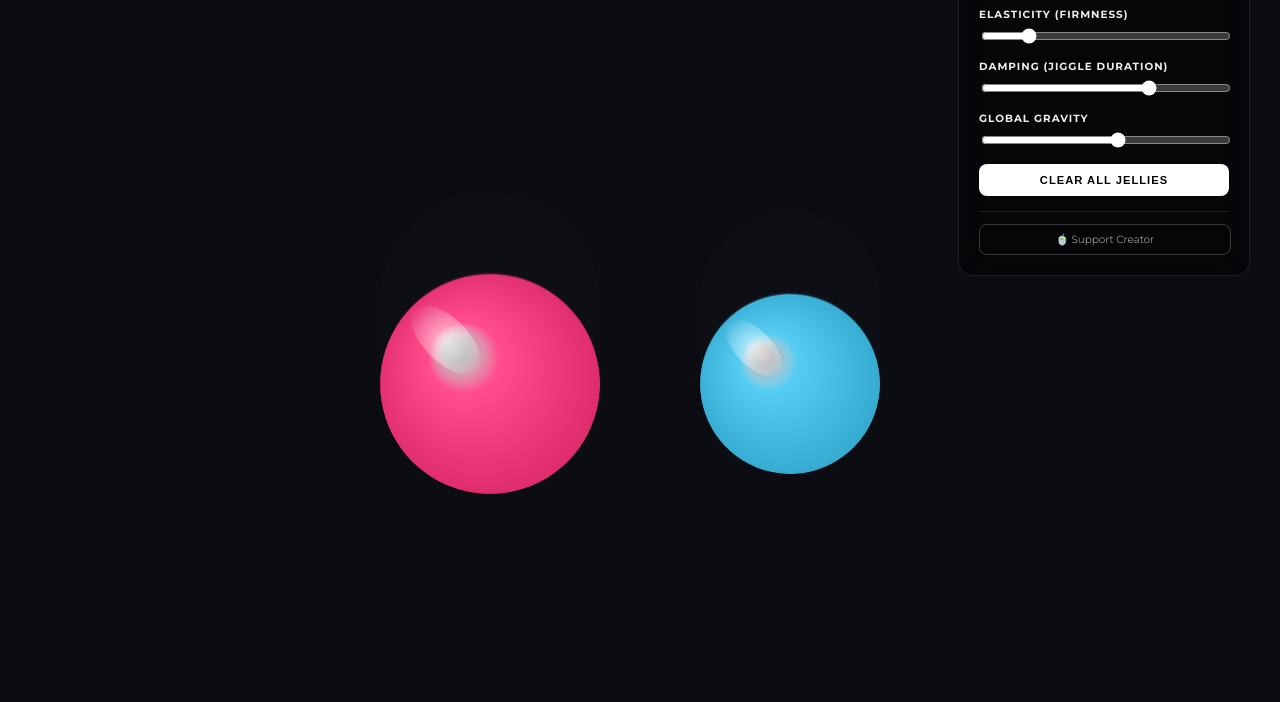
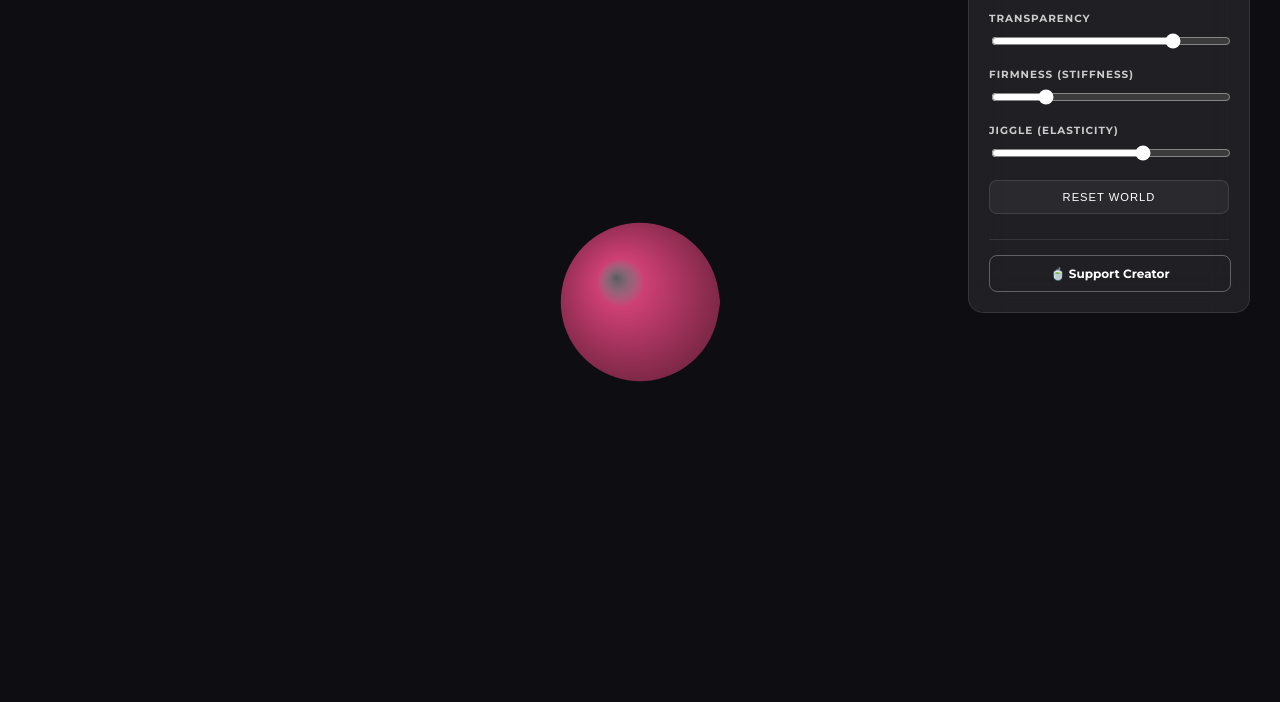
Before and after one commit to Collium/jelly-planet, a plain HTML site: page index.html in a window 1280 px wide. Shown: the part 98-800 px from the top of the page. Drawn offline with Linux system fonts and the light colour scheme.

Commit message:
Update index.html

```diff
--- a/index.html
+++ b/index.html
@@ -3,12 +3,12 @@
 <head>
     <meta charset="UTF-8">
     <meta name="viewport" content="width=device-width, initial-scale=1.0">
-    <title>Jelly Multiverse | Glossy & Splittable</title>
+    <title>Jelly Planet | globaldaily</title>
     <link href="https://fonts.googleapis.com/css2?family=Montserrat:wght@300;700&display=swap" rel="stylesheet">
     <style>
         :root {
-            --bg-color: #101015; /* 약간 더 깊은 우주색 */
-            --panel-bg: rgba(0, 0, 0, 0.5);
+            --bg-color: #0d0d12;
+            --panel-bg: rgba(255, 255, 255, 0.08);
             --text-color: #ffffff;
         }
 
@@ -16,80 +16,81 @@
             margin: 0; padding: 0; width: 100%; height: 100%;
             overflow: hidden; background-color: var(--bg-color);
             font-family: 'Montserrat', sans-serif; color: var(--text-color);
-            user-select: none; /* 텍스트 선택 방지 */
+            user-select: none; touch-action: none;
         }
 
-        canvas { display: block; cursor: copy; } /* 기본 커서는 생성 모양 */
+        canvas { display: block; }
 
         #ui { position: absolute; top: 30px; left: 30px; pointer-events: none; z-index: 2; }
-        h1 { margin: 0; font-size: 1.8rem; letter-spacing: -1px; }
-        p { opacity: 0.6; font-size: 0.8rem; margin: 5px 0; }
-        .inst { font-size: 0.7rem; color: #aaa; background: rgba(255,255,255,0.1); padding: 5px 10px; border-radius: 5px; pointer-events: auto; display: inline-block; margin-top:5px;}
+        h1 { margin: 0; font-size: 1.5rem; letter-spacing: 2px; text-transform: uppercase; }
+        .inst { font-size: 0.7rem; color: #888; margin-top: 5px; }
 
         /* Control Panel */
         #controls {
-            position: absolute; top: 30px; right: 30px; width: 250px;
-            background: var(--panel-bg); backdrop-filter: blur(15px);
+            position: absolute; top: 30px; right: 30px; width: 240px;
+            background: var(--panel-bg); backdrop-filter: blur(20px);
             padding: 20px; border-radius: 15px; z-index: 10;
             border: 1px solid rgba(255,255,255,0.1);
+            pointer-events: auto;
         }
 
-        .control-group { margin-bottom: 12px; }
+        .control-group { margin-bottom: 15px; }
         label {
             display: flex; justify-content: space-between;
             font-size: 0.65rem; text-transform: uppercase;
-            letter-spacing: 1px; margin-bottom: 5px; font-weight: 700; color: #eee;
+            letter-spacing: 1px; margin-bottom: 6px; font-weight: 700; color: #ccc;
         }
 
         input[type="range"], input[type="color"] { width: 100%; cursor: pointer; accent-color: #fff; }
         input[type="color"] { height: 25px; border: none; background: none; padding: 0; }
 
-        button.main-btn {
-            width: 100%; padding: 10px; background: #fff; color: #000;
-            border: none; border-radius: 8px; cursor: pointer;
-            font-weight: 700; font-size: 0.7rem; transition: 0.2s; letter-spacing: 1px;
+        button.reset-btn {
+            width: 100%; padding: 10px; background: rgba(255,255,255,0.05); color: #fff;
+            border: 1px solid rgba(255,255,255,0.1); border-radius: 8px; cursor: pointer;
+            font-size: 0.7rem; letter-spacing: 1px; transition: 0.2s; margin-bottom: 15px;
         }
-        button.main-btn:hover { background: #ff4d8d; color: white; transform: translateY(-2px); }
+        button.reset-btn:hover { background: #fff; color: #000; }
 
+        /* User Requested Support Section */
         .support-section {
-            margin-top: 15px; padding-top: 12px; border-top: 1px solid rgba(255,255,255,0.1);
+            margin-top: 10px; padding-top: 15px; border-top: 1px solid rgba(255,255,255,0.1);
             text-align: center;
         }
         .support-button {
-            display: inline-block; width: 100%; padding: 8px 0;
-            border: 1px solid rgba(255,255,255,0.2); color: #ccc;
-            text-decoration: none; font-size: 0.65rem; border-radius: 8px;
-            transition: 0.2s;
+            display: inline-block; width: 100%; padding: 10px 0;
+            border: 1px solid rgba(255,255,255,0.3); color: #fff;
+            text-decoration: none; font-size: 0.75rem; border-radius: 8px;
+            transition: 0.3s; font-weight: 700;
         }
-        .support-button:hover { background: rgba(255,255,255,0.05); color: white; border-color: white; }
+        .support-button:hover { background: #fff; color: #000; }
     </style>
 </head>
 <body>
 
     <div id="ui">
-        <h1>Jelly Multiverse</h1>
-        <div class="inst">Click empty space to Create | Double-Click Jelly to Split</div>
+        <h1>Jelly Planet</h1>
+        <div class="inst">Click: Create | Double Click: Split | Drag: Poke</div>
     </div>
 
     <div id="controls">
         <div class="control-group">
-            <label>New Jelly Color</label>
-            <input type="color" id="jellyColor" value="#56ccf2">
+            <label>Jelly Color</label>
+            <input type="color" id="jellyColor" value="#ff4d8d">
         </div>
         <div class="control-group">
-            <label>Elasticity (Firmness)</label>
-            <input type="range" id="stiffness" min="0.01" max="0.3" step="0.01" value="0.06">
+            <label>Transparency</label>
+            <input type="range" id="opacity" min="0.1" max="1" step="0.05" value="0.8">
         </div>
         <div class="control-group">
-            <label>Damping (Jiggle Duration)</label>
-            <input type="range" id="damping" min="0.8" max="0.99" step="0.01" value="0.93">
+            <label>Firmness (Stiffness)</label>
+            <input type="range" id="firmness" min="0.01" max="0.2" step="0.01" value="0.05">
         </div>
         <div class="control-group">
-            <label>Global Gravity</label>
-            <input type="range" id="gravity" min="-0.2" max="0.2" step="0.01" value="0.02">
+            <label>Jiggle (Elasticity)</label>
+            <input type="range" id="jiggle" min="0.85" max="0.99" step="0.01" value="0.94">
         </div>
 
-        <button class="main-btn" onclick="clearAll()">CLEAR ALL JELLIES</button>
+        <button class="reset-btn" onclick="clearAll()">RESET WORLD</button>
 
         <div class="support-section">
             <a href="https://buymeacoffee.com/globaldaily" target="_blank" class="support-button">🍵 Support Creator</a>
@@ -102,18 +103,16 @@
         const canvas = document.getElementById('canvas');
         const ctx = canvas.getContext('2d');
 
-        // UI
-        const uiColor = document.getElementById('jellyColor');
-        const uiStiffness = document.getElementById('stiffness');
-        const uiDamping = document.getElementById('damping');
-        const uiGravity = document.getElementById('gravity');
+        const ui = {
+            color: document.getElementById('jellyColor'),
+            opacity: document.getElementById('opacity'),
+            firmness: document.getElementById('firmness'),
+            jiggle: document.getElementById('jiggle')
+        };
 
-        let width, height;
-        let jellies = [];
-        let mouse = { x: -1000, y: -1000, down: false };
-        let dragTarget = null;
+        let width, height, jellies = [];
+        let mouse = { x: -1000, y: -1000 };
 
-        // 색상 유틸리티 (Hex to RGB for gradient)
         function hexToRgb(hex) {
             const r = parseInt(hex.slice(1, 3), 16);
             const g = parseInt(hex.slice(3, 5), 16);
@@ -122,243 +121,113 @@
         }
 
         class Point {
-            constructor(x, y, baseX, baseY) {
-                this.x = x; this.y = y;
-                this.oldX = x; this.oldY = y;
-                // baseX/Y are relative to jelly center
-                this.relX = baseX; this.relY = baseY;
+            constructor(x, y) {
+                this.x = x; this.y = y; this.ox = x; this.oy = y;
             }
-            update(centerX, centerY, stiffness, damping, gravity) {
-                let vx = (this.x - this.oldX) * damping;
-                let vy = (this.y - this.oldY) * damping;
-                this.oldX = this.x; this.oldY = this.y;
+            update(damp) {
+                let vx = (this.x - this.ox) * damp;
+                let vy = (this.y - this.oy) * damp;
+                this.ox = this.x; this.oy = this.y;
+                this.x += vx; this.y += vy;
 
-                // Target condition: Base shape relative to current center
-                let targetX = centerX + this.relX;
-                let targetY = centerY + this.relY;
-
-                this.x += vx + (targetX - this.x) * stiffness;
-                this.y += vy + (targetY - this.y) * stiffness + gravity;
-
-                // Mouse Drag Interaction
-                if(this === dragTarget) {
-                    this.x += (mouse.x - this.x) * 0.3;
-                    this.y += (mouse.y - this.y) * 0.3;
+                let dx = mouse.x - this.x; let dy = mouse.y - this.y;
+                let dist = Math.sqrt(dx*dx + dy*dy);
+                if (dist < 80) {
+                    let angle = Math.atan2(dy, dx);
+                    let force = (80 - dist) * 0.06;
+                    this.x -= Math.cos(angle) * force;
+                    this.y -= Math.sin(angle) * force;
                 }
+                if (this.x < 0) this.x = 0; else if (this.x > width) this.x = width;
+                if (this.y < 0) this.y = 0; else if (this.y > height) this.y = height;
             }
         }
 
         class Jelly {
-            constructor(x, y, radius, color) {
-                this.x = x; this.y = y;
-                this.baseRadius = radius;
-                this.color = color;
-                this.rgb = hexToRgb(color);
-                this.points = [];
-                this.segments = Math.floor(radius / 4) + 15; // 라디우스에 따라 포인트 수 조절
-                this.segments = Math.max(15, Math.min(this.segments, 40)); // 15~40개 제한
-                this.id = Date.now() + Math.random();
-                this.initPoints();
+            constructor(x, y, r, color) {
+                this.x = x; this.y = y; this.radius = r; this.color = color;
+                this.points = []; this.numPoints = 20;
+                for (let i = 0; i < this.numPoints; i++) {
+                    const a = (i / this.numPoints) * Math.PI * 2;
+                    this.points.push(new Point(x + Math.cos(a) * r, y + Math.sin(a) * r));
+                }
+                this.core = new Point(x, y);
             }
-
-            initPoints() {
-                this.points = [];
-                for (let i = 0; i < this.segments; i++) {
-                    let angle = (i / this.segments) * Math.PI * 2;
-                    let rx = Math.cos(angle) * this.baseRadius;
-                    let ry = Math.sin(angle) * this.baseRadius;
-                    // 포인트 생성 (중심 기준 상대 좌표 저장)
-                    this.points.push(new Point(this.x + rx, this.y + ry, rx, ry));
-                }
+            update() {
+                const damp = parseFloat(ui.jiggle.value);
+                const stiff = parseFloat(ui.firmness.value);
+                this.core.update(damp);
+                let cx = 0, cy = 0;
+                this.points.forEach((p, i) => {
+                    p.update(damp);
+                    const a = (i / this.numPoints) * Math.PI * 2;
+                    const tx = this.core.x + Math.cos(a) * this.radius;
+                    const ty = this.core.y + Math.sin(a) * this.radius;
+                    p.x += (tx - p.x) * stiff; p.y += (ty - p.y) * stiff;
+                    const next = this.points[(i + 1) % this.numPoints];
+                    const dist = Math.hypot(next.x - p.x, next.y - p.y);
+                    const desired = (Math.PI * 2 * this.radius) / this.numPoints;
+                    const diff = (dist - desired) * 0.4;
+                    const nx = ((next.x - p.x) / dist) * diff;
+                    const ny = ((next.y - p.y) / dist) * diff;
+                    p.x += nx; p.y += ny; next.x -= nx; next.y -= ny;
+                    cx += p.x; cy += p.y;
+                });
+                this.x = cx / this.numPoints; this.y = cy / this.numPoints;
             }
-
-            update(stiffness, damping, gravity) {
-                // 1. Calculate average center from current points
-                let avgX = 0, avgY = 0;
-                this.points.forEach(p => { avgX += p.x; avgY += p.y; });
-                this.x = avgX / this.points.length;
-                this.y = avgY / this.points.length;
-
-                // 2. Update points based on center and physics
-                this.points.forEach(p => p.update(this.x, this.y, stiffness, damping, gravity));
-
-                // 3. Screen Boundary checks (simple)
-                if(this.y + this.baseRadius > height) { // 바닥 충돌 시 튀어오름
-                     this.points.forEach(p => p.oldY = p.y + (p.y - p.oldY) * 0.5 + 2);
-                }
-            }
-
             draw() {
-                // Path 그리기
+                const rgb = hexToRgb(this.color);
+                const alpha = ui.opacity.value;
                 ctx.beginPath();
                 ctx.moveTo(this.points[0].x, this.points[0].y);
                 for (let i = 0; i < this.points.length; i++) {
-                    let p0 = this.points[i];
-                    let p1 = this.points[(i + 1) % this.points.length];
-                    let xc = (p0.x + p1.x) / 2;
-                    let yc = (p0.y + p1.y) / 2;
-                    ctx.quadraticCurveTo(p0.x, p0.y, xc, yc);
+                    const p1 = this.points[i];
+                    const p2 = this.points[(i + 1) % this.points.length];
+                    ctx.quadraticCurveTo(p1.x, p1.y, (p1.x + p2.x) / 2, (p1.y + p2.y) / 2);
                 }
                 ctx.closePath();
+                const grad = ctx.createRadialGradient(this.core.x - this.radius*0.3, this.core.y - this.radius*0.3, 0, this.core.x, this.core.y, this.radius*1.5);
+                grad.addColorStop(0, `rgba(255, 255, 255, ${alpha*0.4})`);
+                grad.addColorStop(0.2, `rgba(${rgb}, ${alpha})`);
+                grad.addColorStop(1, `rgba(${rgb.split(',').map(v=>v*0.4).join(',')}, ${alpha})`);
+                ctx.fillStyle = grad; ctx.fill();
+            }
+            isInside(x, y) { return Math.hypot(x - this.x, y - this.y) < this.radius; }
+        }
 
-                // --- 질감 구현 핵심 (조명/광택) ---
-
-                // 1. 기본 베이스 그레이디언트 (깊이감)
-                // 빛이 왼쪽 상단(this.x-r, this.y-r)에서 온다고 가정
-                let r = this.baseRadius;
-                let grad = ctx.createRadialGradient(
-                    this.x - r*0.3, this.y - r*0.3, r * 0.1, // 빛을 받는 중심
-                    this.x, this.y, r * 1.2                  // 젤리 전체 영역
-                );
-                grad.addColorStop(0, `rgba(255, 255, 255, 0.3)`); // 아주 밝은 하이라이트
-                grad.addColorStop(0.2, `rgb(${this.rgb})`);         // 원래 색상
-                grad.addColorStop(1, `rgba(${hexToRgb(this.adjustColor(this.color, -40))}, 1)`); // 어두운 그림자
-
-                ctx.fillStyle = grad;
-                ctx.fill();
-
-                // 2. 표면 하이라이트 (반짝임)
-                ctx.save();
-                ctx.clip(); // 젤리 모양 내부로 제한
-
-                ctx.beginPath();
-                // 왼쪽 상단에 타원형 반사광 배치
-                ctx.ellipse(this.x - r*0.4, this.y - r*0.4, r*0.4, r*0.2, Math.PI/4, 0, Math.PI*2);
-                let highGrad = ctx.createRadialGradient(
-                    this.x - r*0.4, this.y - r*0.4, 0,
-                    this.x - r*0.4, this.y - r*0.4, r*0.4
-                );
-                highGrad.addColorStop(0, 'rgba(255, 255, 255, 0.6)');
-                highGrad.addColorStop(1, 'rgba(255, 255, 255, 0)');
-                ctx.fillStyle = highGrad;
-                ctx.fill();
-                ctx.restore();
-            }
-
-            // 색상 밝기 조절 유틸리티
-            adjustColor(hex, amount) {
-                return '#' + hex.replace(/^#/, '').replace(/../g, hex => ('0' + Math.min(255, Math.max(0, parseInt(hex, 16) + amount)).toString(16)).slice(-2));
-            }
-
-            // 젤리 내부에 마우스가 있는지 확인
-            contains(px, py) {
-                // 단순 원형 범위 체크
-                let dx = px - this.x;
-                let dy = py - this.y;
-                return (dx*dx + dy*dy) < (this.baseRadius * this.baseRadius * 1.2); // 약간 여유둠
-            }
-
-            // 포인트 중 마우스와 가장 가까운 것 찾기 (드래그용)
-            getClosestPoint(px, py) {
-                let minDst = Infinity;
-                let closest = null;
-                this.points.forEach(p => {
-                    let dst = Math.hypot(p.x - px, p.y - py);
-                    if(dst < minDst && dst < 30) { // 30px 이내
-                        minDst = dst; closest = p;
-                    }
-                });
-                return closest;
+        function resize() { width = canvas.width = window.innerWidth; height = canvas.height = window.innerHeight; }
+        function createJelly(x, y) { jellies.push(new Jelly(x, y, 80, ui.color.value)); }
+        function clearAll() { jellies = []; }
+        function splitJelly(j) {
+            const idx = jellies.indexOf(j);
+            if(idx > -1 && j.radius > 30) {
+                jellies.splice(idx, 1);
+                const nr = j.radius * 0.7;
+                jellies.push(new Jelly(j.x - nr, j.y, nr, j.color));
+                jellies.push(new Jelly(j.x + nr, j.y, nr, j.color));
             }
         }
 
-        // --- 메인 로직 ---
-
-        function resize() { width = canvas.width = window.innerWidth; height = canvas.height = window.innerHeight; }
-
-        // 새 젤리 생성
-        function createJelly(x, y) {
-            // 조절창에서 설정된 값 기준
-            const radius = Math.random() * 40 + 60; // 60~100 사이
-            jellies.push(new Jelly(x, y, radius, uiColor.value));
-        }
-
-        // 젤리 분할 (더블 클릭)
-        function splitJelly(target) {
-            const idx = jellies.indexOf(target);
-            if(idx === -1 || target.baseRadius < 25) return; // 너무 작으면 안 쪼갬
-
-            jellies.splice(idx, 1); // 원본 삭제
-
-            const newRadius = target.baseRadius * 0.707; // 질량(면적)이 절반이 되는 반지름 (r / sqrt(2))
-            const color = target.color;
-
-            // 약간 비껴나게 두 개 생성
-             jellies.push(new Jelly(target.x - newRadius, target.y, newRadius, color));
-             jellies.push(new Jelly(target.x + newRadius, target.y, newRadius, color));
-        }
-
-        function clearAll() { jellies = []; }
-
-        // --- 이벤트 리스너 ---
         window.addEventListener('resize', resize);
-
-        canvas.addEventListener('mousemove', e => { mouse.x = e.clientX; mouse.y = e.clientY; });
-
-        canvas.addEventListener('mousedown', e => {
-            mouse.down = true;
-            // 루프를 거꾸로 돌려서 가장 위에 있는 젤리 선택
-            for (let i = jellies.length - 1; i >= 0; i--) {
-                if(jellies[i].contains(mouse.x, mouse.y)) {
-                    // 포인트 드래그 시도
-                    dragTarget = jellies[i].getClosestPoint(mouse.x, mouse.y);
-                    if(dragTarget) return; // 포인트 잡았으면 생성 안 함
-                }
-            }
+        window.addEventListener('mousemove', e => { mouse.x = e.clientX; mouse.y = e.clientY; });
+        window.addEventListener('mousedown', e => {
+            if(e.target.closest('#controls')) return;
+            let hit = false;
+            for(let j of jellies) if(j.isInside(mouse.x, mouse.y)) hit = true;
+            if(!hit) createJelly(mouse.x, mouse.y);
         });
-
-        canvas.addEventListener('mouseup', () => {
-            if(mouse.down && !dragTarget) {
-                // 클릭 레이어 UI에 안 걸렸고, 드래그 중이 아니었다면 생성
-                if(!e.target.closest('#controls')) createJelly(mouse.x, mouse.y);
-            }
-            mouse.down = false; dragTarget = null;
-        });
-
-        // HTML 렌더링 방식 변경으로 인한 수정 (e가 mousedown/up에선 정의안됨)
-        canvas.addEventListener('click', e => {
-             // UI 위를 클릭한 경우 무시
-            if(e.target.closest('#controls') || e.target.closest('.inst')) return;
-
-             // 이미 mousedown/up에서 생성 처리를 하므로 click에선 드래그Target 초기화만
-             dragTarget = null;
-        });
-
-        // 더블 클릭 분할 이벤트
-        canvas.addEventListener('dblclick', e => {
-             for (let i = jellies.length - 1; i >= 0; i--) {
-                if(jellies[i].contains(mouse.x, mouse.y)) {
-                    splitJelly(jellies[i]);
-                    return; // 하나 쪼갰으면 종료
-                }
-            }
+        window.addEventListener('dblclick', () => {
+            for(let i=jellies.length-1; i>=0; i--) if(jellies[i].isInside(mouse.x, mouse.y)) { splitJelly(jellies[i]); break; }
         });
 
         function animate() {
-            // 잔상 효과 (클리어 대신 약간 투명한 배경 덮기)
-            ctx.fillStyle = 'rgba(16, 16, 21, 0.3)';
-            ctx.fillRect(0, 0, width, height);
-
-            const stiff = parseFloat(uiStiffness.value);
-            const damp = parseFloat(uiDamping.value);
-            const grav = parseFloat(uiGravity.value);
-
-            // 퍼포먼스 안전장치: 너무 많으면 오래된 것 삭제
-            if(jellies.length > 15) jellies.shift();
-
-            jellies.forEach(j => {
-                j.update(stiff, damp, grav);
-                j.draw();
-            });
-
+            ctx.clearRect(0, 0, width, height);
+            if(jellies.length > 10) jellies.shift();
+            jellies.forEach(j => { j.update(); j.draw(); });
             requestAnimationFrame(animate);
         }
 
-        resize();
-        // 초기 젤리 두 개 생성
-        jellies.push(new Jelly(width/2 - 150, height/2, 110, "#ff4d8d"));
-        jellies.push(new Jelly(width/2 + 150, height/2, 90, "#56ccf2"));
-        animate();
+        resize(); createJelly(width/2, height/2); animate();
     </script>
 </body>
 </html>
```
